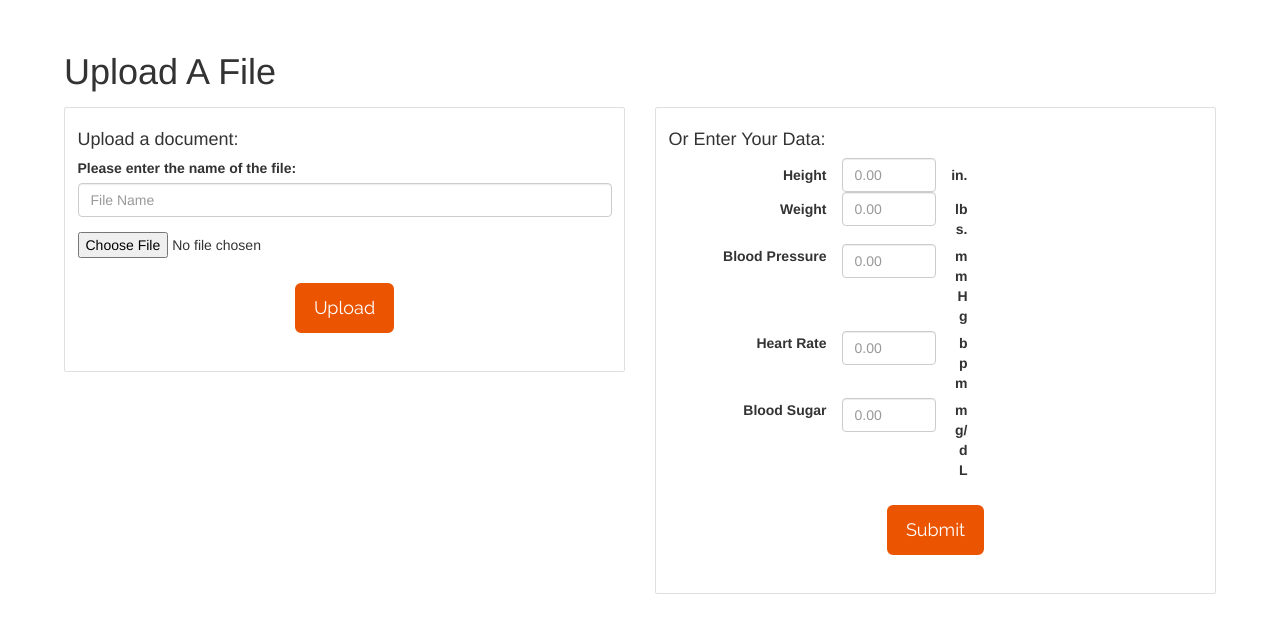
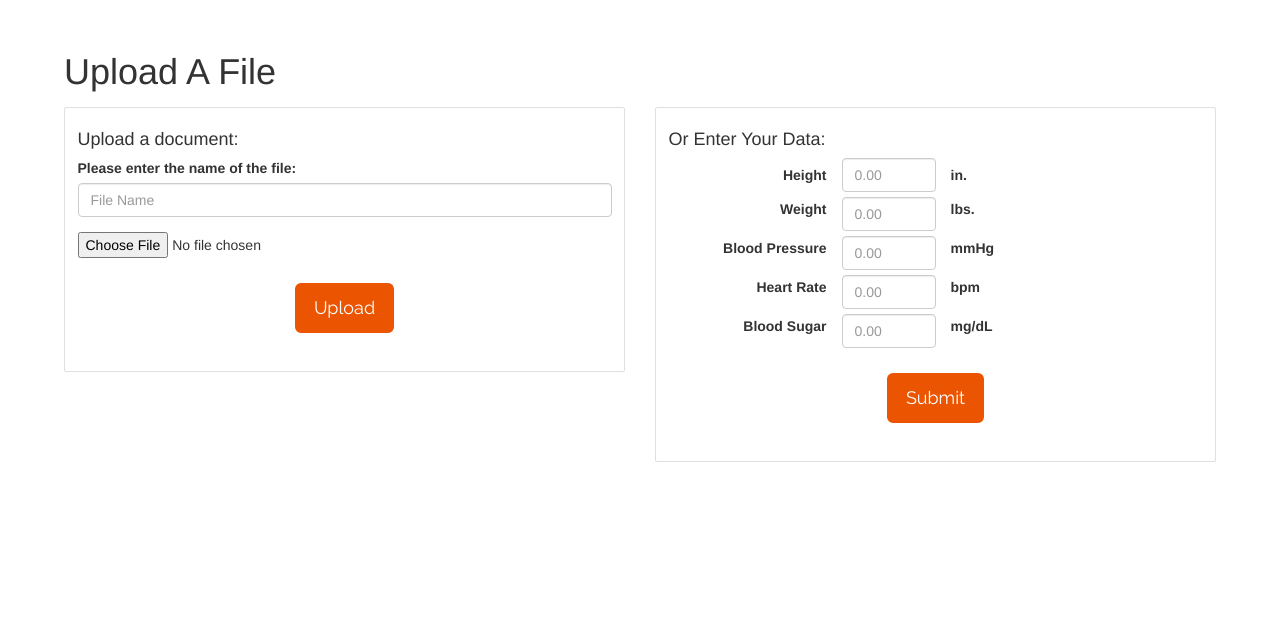
Before and after one commit to shayaansaiyed/CheckUP, a Flask app: page /upload in a window 1280 px wide. Shown: the part 65-698 px from the top of the page. Run offline with Flask 2, Linux system fonts and the light colour scheme; some libraries are stand-ins or nearby versions.

Commit message:
fixed upload labels

```diff
--- a/static/index.css
+++ b/static/index.css
@@ -389,6 +389,11 @@
   margin-top: 5px;
 }
 
+.uploadLabel {
+  text-align: left;
+  padding-top: 7px;
+}
+
 /* Account */
 .container-account {
   padding: 5vw;
--- a/templates/upload.html
+++ b/templates/upload.html
@@ -145,7 +145,7 @@
                     <div class="col-lg-2 data-box">
                       <input type="text" name="height-in" class="form-control" id="height-in"  placeholder="0.00">
                     </div>
-                    <label class="control-label col-lg-1" for="height-in">
+                    <label class="col-lg-2 uploadLabel" for="height-in">
                       in.
                     </label>
                   </div>
@@ -155,9 +155,9 @@
                       Weight
                     </label>
                     <div class="col-lg-2 data-box">
-                      <input type="text" name = "weight" class="form-control" id="weight"  placeholder="0.00">
+                      <input type="text" name = "weight" class="form-control input-box" id="weight"  placeholder="0.00">
                     </div>
-                    <label class="control-label col-lg-1" for="height-in">
+                    <label class="col-lg-2 uploadLabel" for="height-in">
                       lbs.
                     </label>
                   </div>
@@ -169,7 +169,7 @@
                     <div class="col-lg-2 data-box">
                       <input type="text" name = "bloodPressure" class="form-control input-box" id="bloodPressure"  placeholder="0.00">
                     </div>
-                    <label class="control-label col-lg-1" for="height-in">
+                    <label class="col-lg-2 uploadLabel" for="height-in">
                       mmHg
                     </label>
                   </div>
@@ -181,7 +181,7 @@
                     <div class="col-lg-2 data-box">
                       <input type="text" name = "heartRate"class="form-control input-box" id="hr"  placeholder="0.00">
                     </div>
-                    <label class="control-label col-lg-1" for="height-in">
+                    <label class="col-lg-2 uploadLabel" for="height-in">
                       bpm
                     </label>
                   </div>
@@ -193,7 +193,7 @@
                     <div class="col-lg-2 data-box">
                       <input type="text" name = "bloodSugar"class="form-control input-box" id="bs"  placeholder="0.00">
                     </div>
-                    <label class="control-label col-lg-1" for="height-in">
+                    <label class="col-lg-2 uploadLabel" for="height-in">
                       mg/dL
                     </label>
                   </div>
```
Also changed, not shown: 4 other files.
